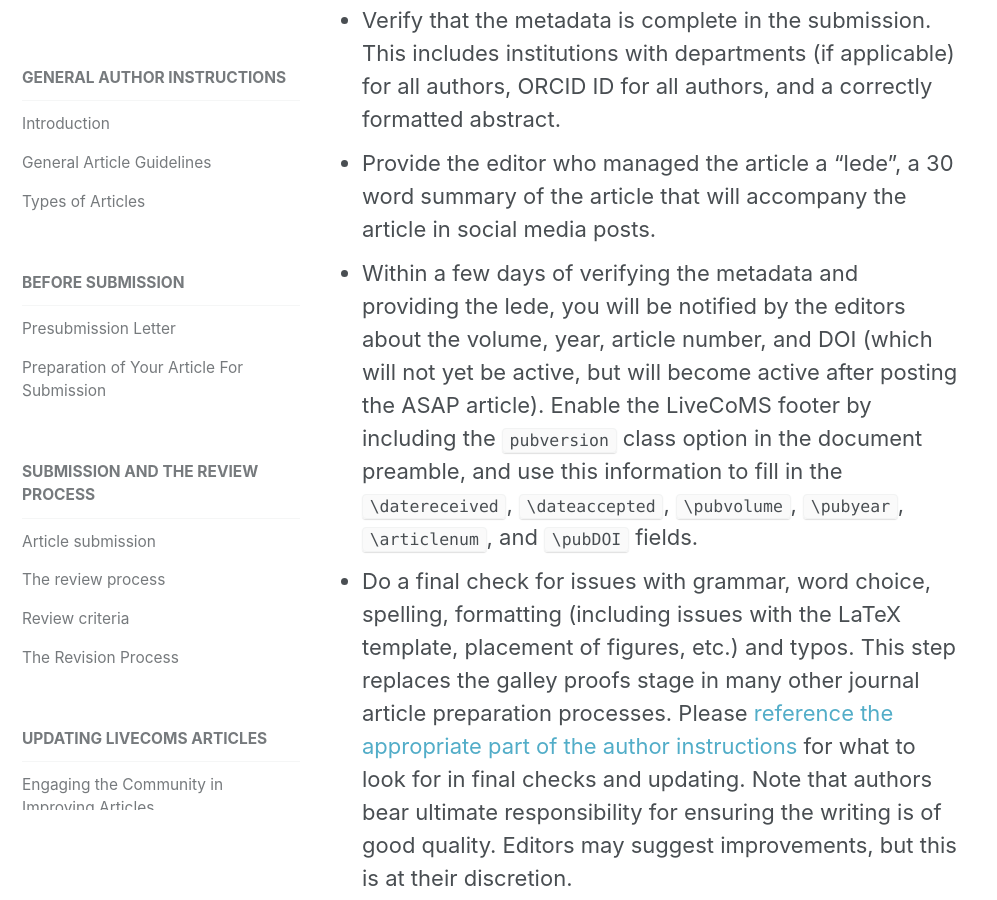
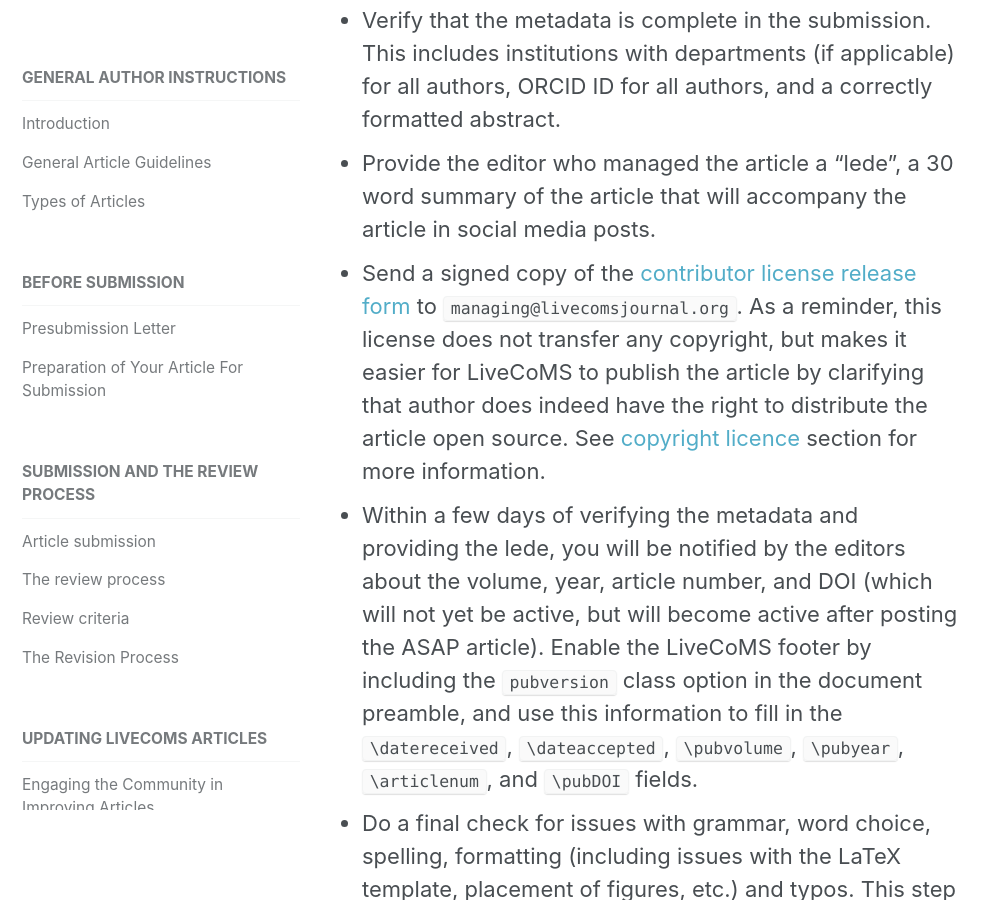
Before and after one commit to livecomsjournal/livecomsjournal.github.io, a Jekyll site: the page built from _author_instructions/01_policies.md, in a window 1280 px wide and 900 px high, scrolled down 13836 px. Shown: the whole window, without its empty margins (0-997 px from the left). Built offline with Jekyll 4.4.1, drawn with Linux system fonts in a browser that asks for light colours.

Commit message:
added requirement to submit the license.

```diff
--- a/_author_instructions/01_policies.md
+++ b/_author_instructions/01_policies.md
@@ -205,6 +205,7 @@ Your revised manuscript should be accompanied by detailed responses to the revie
 After acceptance of your article, the first task is to prepare an appropriate "ASAP" version of the article which will be posted to the journal's website prior to publication of the next issue. Several steps, outlined below, are required. Note that ASAP version will essentially be final, as only minor corrections as detailed below will be permitted prior to publication as part of an issue.
 - Verify that the metadata is complete in the submission. This includes institutions with departments (if applicable) for all authors, ORCID ID for all authors, and a correctly formatted abstract.
 - Provide the editor who managed the article a "lede", a 30 word summary of the article that will accompany the article in social media posts.
+- Send a signed copy of the [contributor license release form](https://github.com/livecomsjournal/livecomsjournal.github.io/blob/master/_author_instructions/LiveCoMS_contributor_license.pdf) to `managing@livecomsjournal.org`. As a reminder, this license does not transfer any copyright, but makes it easier for LiveCoMS to publish the article by clarifying that author does indeed have the right to distribute the article open source. See [copyright licence](https://livecomsjournal.github.io/authors/policies/#copyright-license) section for more information.
 - Within a few days of verifying the metadata and providing the lede, you will be notified by the editors about the volume, year, article number, and DOI (which will not yet be active, but will become active after posting the ASAP article). Enable the LiveCoMS footer by including the `pubversion` class option in the document preamble, and use this information to fill in the `\datereceived`, `\dateaccepted`, `\pubvolume`, `\pubyear`, `\articlenum`, and `\pubDOI` fields.
 - Do a final check for issues with grammar, word choice, spelling, formatting (including issues with the LaTeX template, placement of figures, etc.) and typos. This step replaces the galley proofs stage in many other journal article preparation processes. Please [reference the appropriate part of the author instructions](https://livecomsjournal.github.io/authors/policies/#writing-style-and-editing) for what to look for in final checks and updating. Note that authors bear ultimate responsibility for ensuring the writing is of good quality. Editors may suggest improvements, but this is at their discretion.
 - Recompile the PDF, and check it into your GitHub repository under the folder `releases/LiveCoMS_Article_VX.pdf`, where 'X' is the current article verrsion, along with any final corrections as noted above.
```
